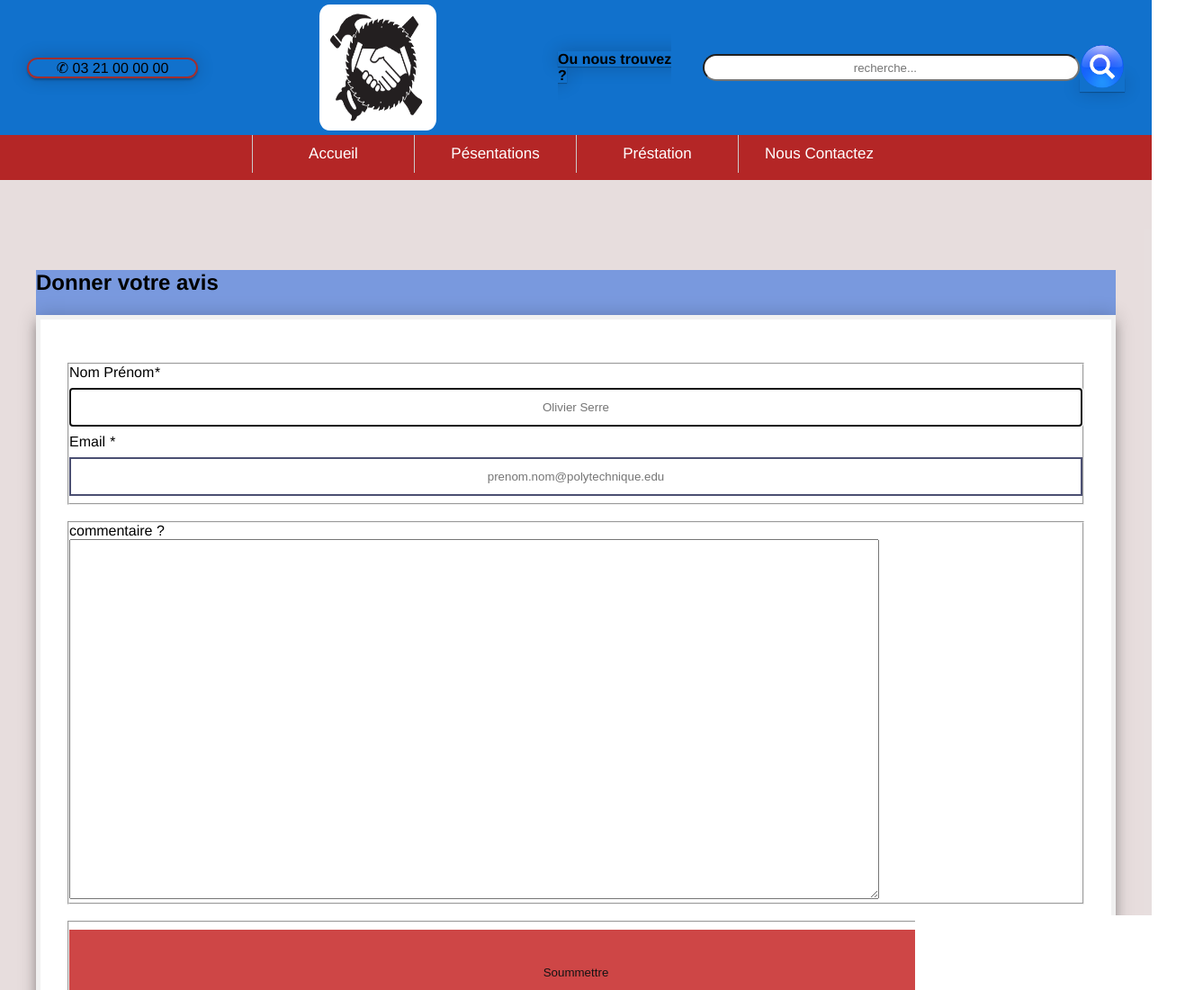
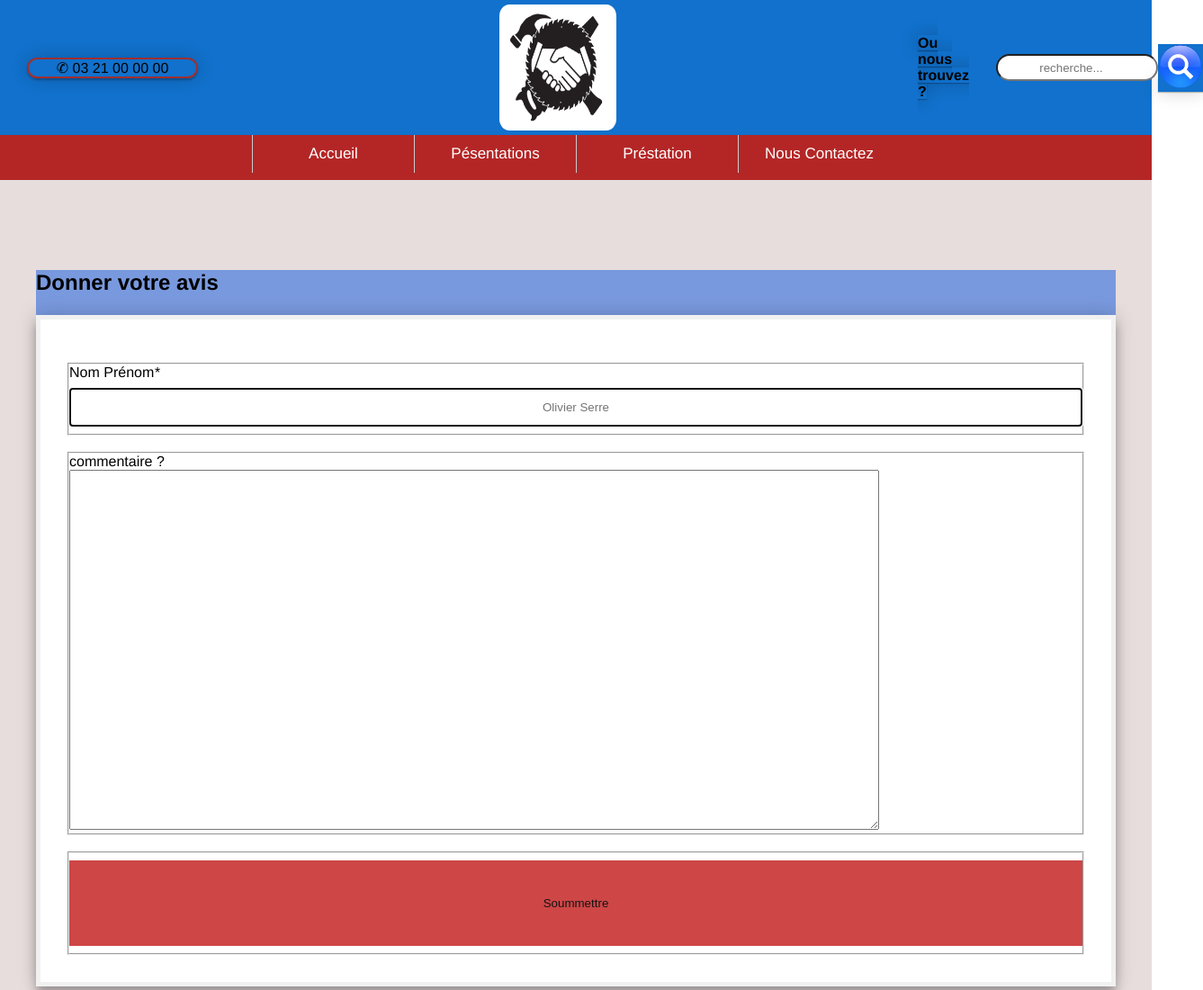
Before and after one commit to Senku69/site-pour-ma-soeur, a plain HTML site: page votre avis.html in a window 1280 px wide. Shown: the top 1100 px of the page at 90% size, 1337 px wide, since content can reach past the window. Drawn offline with Linux system fonts and the light colour scheme.

Commit message:
site pour ma soeur

```diff
--- a/acceuil.css
+++ b/acceuil.css
@@ -28,8 +28,7 @@ button {
 
 .recherche {
   height: 30px;
-  width: 450px;
-  /* margin-left: 30%; */
+  width: 180px;
   border-radius: 30px;
 }
 
@@ -40,7 +39,7 @@ button {
 }
 
 .photo {
-  margin: 80px;
+  margin: 280px;
   padding: 25px;
   display: flex;
   justify-content: center;
--- a/contacte.css
+++ b/contacte.css
@@ -28,8 +28,7 @@ button {
 
 .recherche {
   height: 30px;
-  width: 450px;
-  /* margin-left: 30%; */
+  width: 180px;
   border-radius: 30px;
 }
 
@@ -40,7 +39,7 @@ button {
 }
 
 .photo {
-  margin: 80px;
+  margin: 280px;
   padding: 25px;
   display: flex;
   justify-content: center;
@@ -160,12 +159,10 @@ a:hover {
 }
 
 section {
-  /* margin: 0 auto; */
   margin-top: 2px;
   padding: 20px;
-  height: 300vh;
+  height: 100%;
   background-color: rgba(223, 210, 210, 0.74);
-  /* background-repeat: no-repeat; */
   background-size: contain;
 }
 
--- a/home.js
+++ /dev/null
@@ -1,3 +0,0 @@
-$('.carousel').carousel({
-    interval: 2000
-  })
--- a/votre avis.css
+++ b/votre avis.css
@@ -28,8 +28,7 @@ button {
 
 .recherche {
   height: 30px;
-  width: 450px;
-  /* margin-left: 30%; */
+  width: 180px;
   border-radius: 30px;
 }
 
@@ -40,7 +39,7 @@ button {
 }
 
 .photo {
-  margin: 80px;
+  margin: 280px;
   padding: 25px;
   display: flex;
   justify-content: center;
--- a/votre avis.html
+++ b/votre avis.html
@@ -74,10 +74,6 @@
                         <label for="nom">Nom Prénom<em>*</em></label>
                         <input id="nom" type="text" placeholder="Olivier Serre" autofocus="" required=""><br>
 
-                        <label for="email">Email <em>*</em></label>
-                        <input id="email" type="email" placeholder="prenom.nom@polytechnique.edu" required=""
-                            pattern="[a-zA-Z]*.[a-zA-Z]*@polytechnique.edu"><br>
-
                     </fieldset>
                     <br>
                     <fieldset>
```
Also changed, not shown: acceuil.html (+1 -0 lines), carrelage.html (+1 -0 lines).
